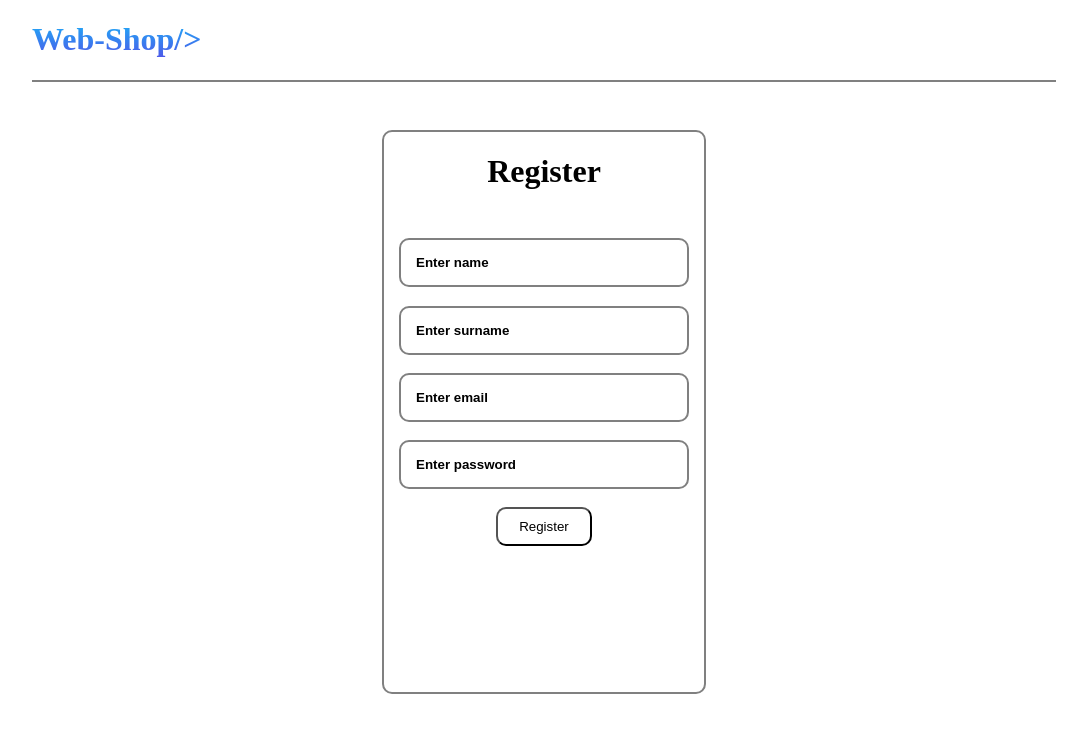
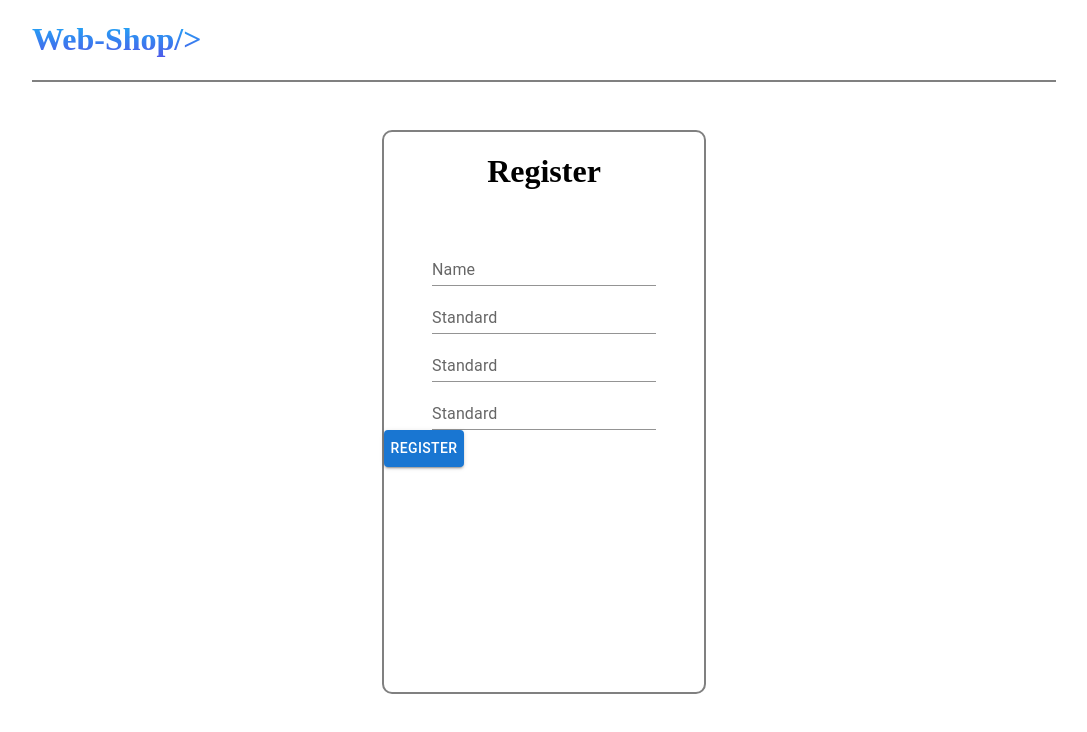
Before and after one commit to Kameal22/react-eCommerce-app, a React (Create React App) app: page /register in a window 1280 px wide. Shown: the top 732 px of the page, without its empty margins (96-1183 px from the left). Built offline with nearby package versions, Linux system fonts and the light colour scheme.

Commit message:
Register component changes

```diff
--- a/package.json
+++ b/package.json
@@ -3,6 +3,10 @@
   "version": "0.1.0",
   "private": true,
   "dependencies": {
+    "@emotion/react": "^11.7.1",
+    "@emotion/styled": "^11.6.0",
+    "@mui/material": "^5.4.1",
+    "@mui/styles": "^5.4.1",
     "@testing-library/jest-dom": "^5.16.1",
     "@testing-library/react": "^12.1.2",
     "@testing-library/user-event": "^13.5.0",
--- a/src/components/profile/registration/RegisterForm.tsx
+++ b/src/components/profile/registration/RegisterForm.tsx
@@ -3,12 +3,25 @@ import "../../../styles/profileStyles/registrationForm.scss";
 import { useFormik } from "formik";
 import NavLogo from "../../nav/NavLogo";
 import * as Yup from "yup";
+import Button from "@mui/material/Button";
+import { TextField } from "@mui/material";
+import { makeStyles } from "@mui/styles";
+
+const useStyles = makeStyles({
+  formBtn: {
+    width: "25%",
+    marginLeft: "auto",
+    marginRight: "auto",
+  },
+});
 
 const RegisterForm: React.FC = () => {
+  const classes = useStyles();
   const [name, setName] = useState<string>("");
   const [surname, setSurname] = useState<string | null>("");
   const [email, setEmail] = useState<string>("");
   const [password, setPassword] = useState<string>("");
+  const [toggler, setToggler] = useState<boolean>(false);
 
   const formik = useFormik({
     initialValues: {
@@ -16,6 +29,7 @@ const RegisterForm: React.FC = () => {
       surname: "",
       email: "",
       password: "",
+      toggle: false,
     },
     validationSchema: Yup.object({
       name: Yup.string()
@@ -44,10 +58,13 @@ const RegisterForm: React.FC = () => {
       </div>
       <div className="registerFormDiv">
         <h1 className="registerHeading">Register</h1>
-        <form onSubmit={formik.handleSubmit} className="registerForm">
-          <input
+        <form onSubmit={formik.handleSubmit}>
+          <div className="registerFormInputs">
+            <TextField
+              id="standard-basic"
+              label="Name"
+              variant="standard"
               className="registerFormInput"
-            id="name"
               name="name"
               type="text"
               placeholder="Enter name"
@@ -59,13 +76,15 @@ const RegisterForm: React.FC = () => {
               value={formik.values.name}
               onChange={formik.handleChange}
               onBlur={formik.handleBlur}
-          ></input>
+            />
             {formik.touched.name && formik.errors.name ? (
               <p className="formError">{formik.errors.name}</p>
             ) : null}
-          <input
+            <TextField
+              id="standard-basic"
+              label="Standard"
+              variant="standard"
               className="registerFormInput"
-            id="surname"
               name="surname"
               type="text"
               placeholder="Enter surname"
@@ -76,13 +95,15 @@ const RegisterForm: React.FC = () => {
               }
               value={formik.values.surname}
               onChange={formik.handleChange}
-          ></input>
+            />
             {formik.touched.surname && formik.errors.surname ? (
               <p className="formError">{formik.errors.surname}</p>
             ) : null}
-          <input
+            <TextField
+              id="standard-basic"
+              label="Standard"
+              variant="standard"
               className="registerFormInput"
-            id="email"
               name="email"
               type="text"
               placeholder="Enter email"
@@ -94,13 +115,15 @@ const RegisterForm: React.FC = () => {
               value={formik.values.email}
               onChange={formik.handleChange}
               onBlur={formik.handleBlur}
-          ></input>
+            />
             {formik.touched.email && formik.errors.email ? (
               <p className="formError">{formik.errors.email}</p>
             ) : null}
-          <input
+            <TextField
+              id="standard-basic"
+              label="Standard"
+              variant="standard"
               className="registerFormInput"
-            id="password"
               name="password"
               type="text"
               placeholder="Enter password"
@@ -112,13 +135,14 @@ const RegisterForm: React.FC = () => {
               value={formik.values.password}
               onChange={formik.handleChange}
               onBlur={formik.handleBlur}
-          ></input>
+            />
             {formik.touched.password && formik.errors.password ? (
               <p className="formError">{formik.errors.password}</p>
             ) : null}
-          <button className="formSubmitBtn" type="submit">
+          </div>
+          <Button variant="contained" className={classes.formBtn} type="submit">
             Register
-          </button>
+          </Button>
         </form>
       </div>
     </div>
--- a/src/styles/profileStyles/registrationForm.scss
+++ b/src/styles/profileStyles/registrationForm.scss
@@ -15,14 +15,6 @@
   border-bottom: 2px solid grey;
 }
 
-.registerForm {
-  display: flex;
-  flex-direction: column;
-  min-height: 55%;
-  justify-content: space-between;
-  margin-top: 6vh;
-}
-
 .registerFormDiv {
   border: 2px solid grey;
   border-radius: 10px;
@@ -32,23 +24,16 @@
   height: 70vh;
 }
 
-.registerFormInput {
-  border-radius: 10px;
-  padding: 15px 15px;
-  border: 2px solid grey;
-  display: block;
-  width: 80%;
-  margin-left: auto;
-  margin-right: auto;
+.registerFormInputs {
+  display: flex;
+  flex-direction: column;
+  align-items: center;
+  justify-content: space-between;
+  margin-top: 6vh;
 }
 
-.formSubmitBtn {
-  width: 30%;
-  padding: 10px 10px;
-  border-radius: 10px;
-  background-color: transparent;
-  margin-left: auto;
-  margin-right: auto;
+.registerFormInput {
+  width: 70%;
 }
 
 .formError {
```
Also changed, not shown: 2 other files (tests, documents, lock files or other folders). Lines whose indentation alone changed are shown as unchanged.
